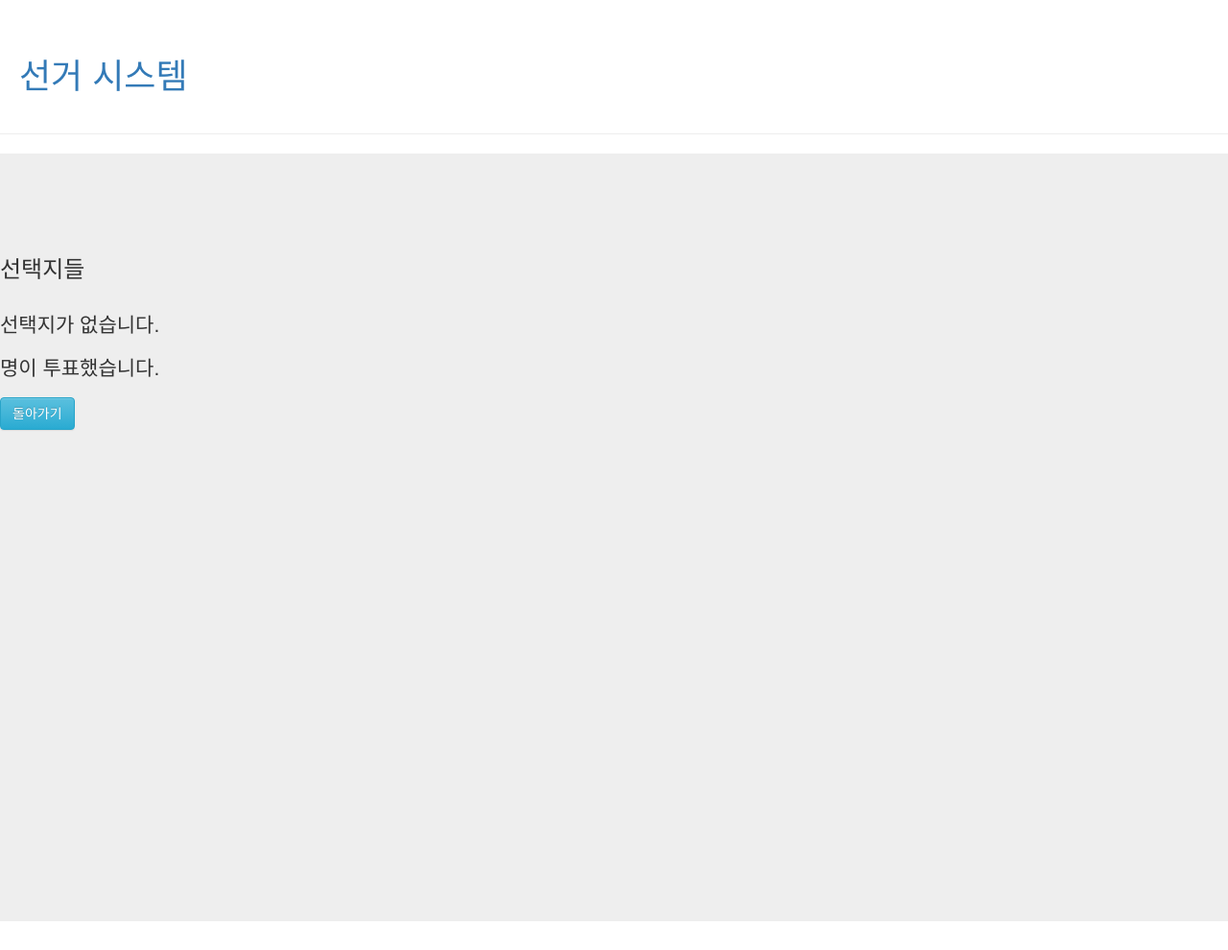
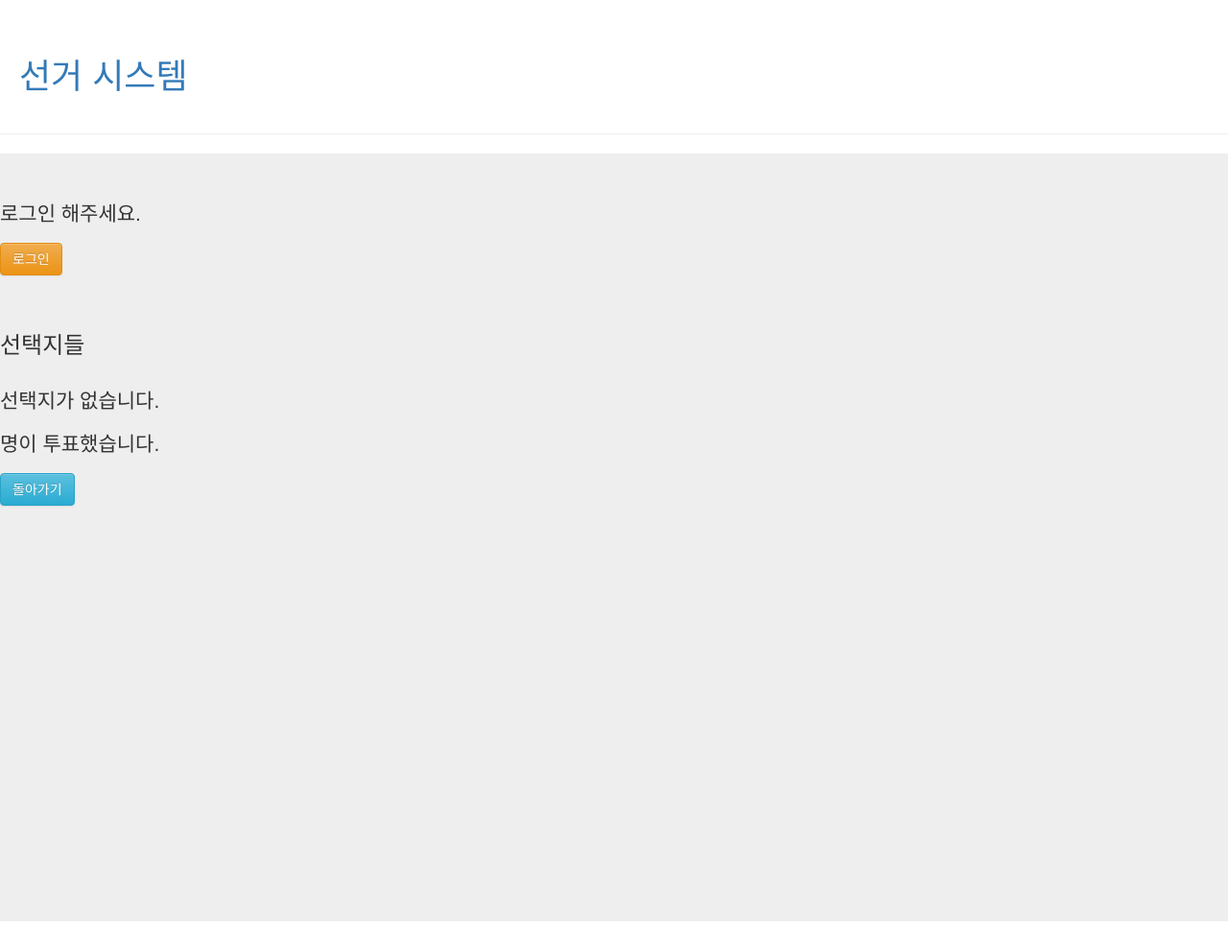
Before and after one commit to yeonho1/election, a Django app: template vote/templates/vote/view.html in a window 1280 px wide. Shown: the whole page at 96% size. Run offline with Django 3.2, Linux system fonts and the light colour scheme; the template is opened without the code that fills it, so the values that code supplies are empty; some libraries are stand-ins or nearby versions.

Commit message:
show user on viewvote

```diff
--- a/vote/templates/vote/view.html
+++ b/vote/templates/vote/view.html
@@ -1,6 +1,13 @@
 {% extends 'vote/base.html' %}
 
 {% block content %}
+{% if log %}
+<p>안녕하세요, {{user.nickname}}님!</p>
+<a href="{% url 'logout' %}" class="btn btn-warning">로그아웃</a>
+{% else %}
+<p>로그인 해주세요.</p>
+<a href="{% url 'login' %}" class="btn btn-warning">로그인</a>
+{% endif %}
 <h2>{{topic.title}}</h2>
 <br>
 {% ifequal topic.contents "" %}
--- a/vote/views.py
+++ b/vote/views.py
@@ -12,6 +12,10 @@
     return render(request, 'vote/main.html', {"openVotes": openVotes, 'user': user, 'log': loggedin})
 
 def viewvote(request, id):
+    user = request.user
+    loggedin = False
+    if user.id is not None:
+        loggedin = True
     try:
         topic = VoteTopic.objects.get(id=id)
     except VoteTopic.DoesNotExist:
@@ -20,7 +24,7 @@
     voted = 0
     for sel in selections:
         voted += sel.votedUsers.count()
-    return render(request, 'vote/view.html', {'topic': topic, 'selections': selections, 'voted': voted})
+    return render(request, 'vote/view.html', {'topic': topic, 'selections': selections, 'voted': voted, 'user': user, 'log': loggedin})
 
 def login_view(request):
     if request.method == "POST":
```
